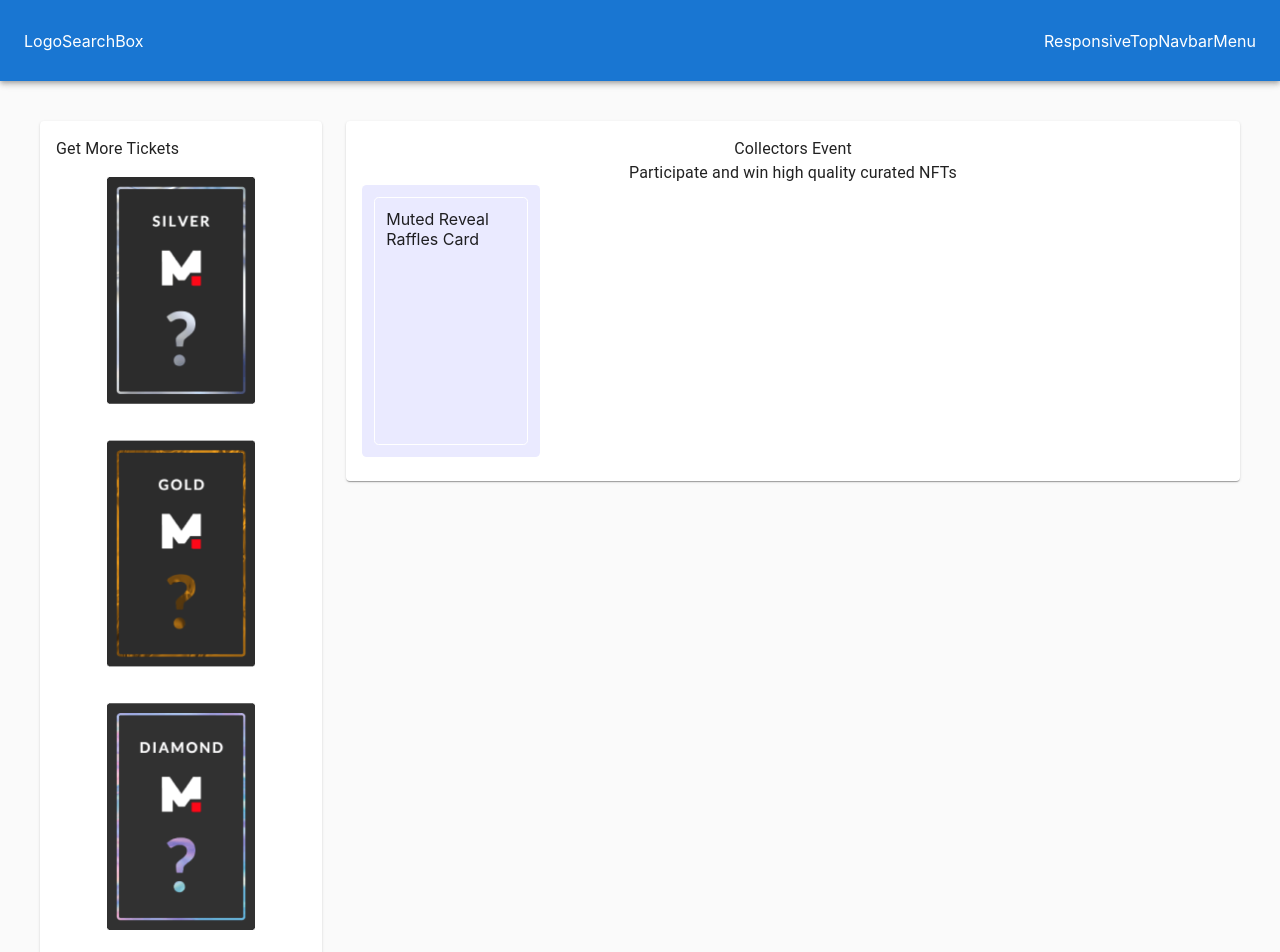
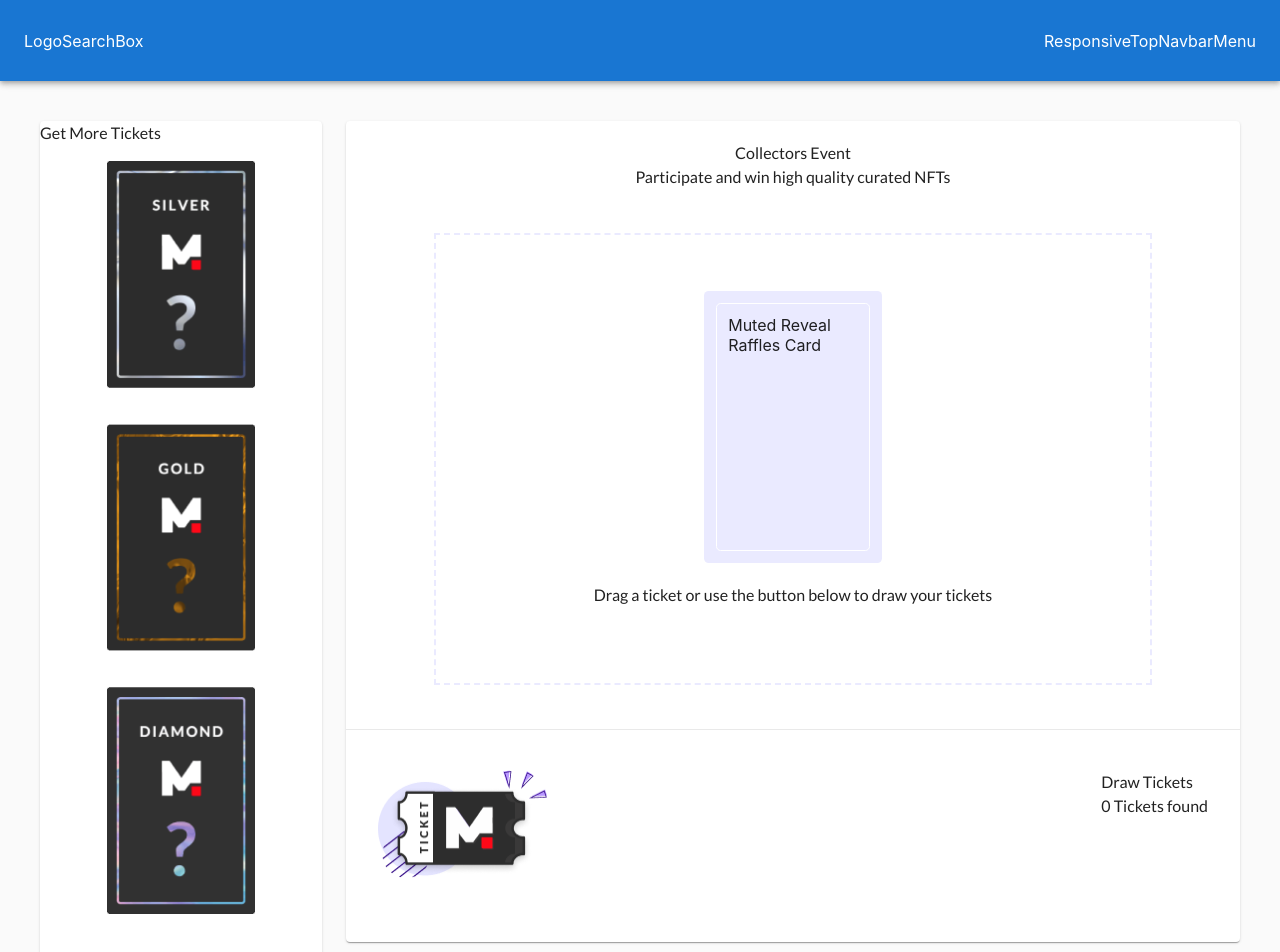
Before and after one commit to vinson14/mintable-project, a Next.js app: page / in a window 1280 px wide. Shown: the top 952 px of the page. Built offline with nearby package versions, Linux system fonts and the light colour scheme.

Commit message:
Implemented ticket text

```diff
--- a/components/stateless/containers/card-container.js
+++ b/components/stateless/containers/card-container.js
@@ -3,7 +3,7 @@ import { Card, CardContent } from "@mui/material";
 const CardContainer = ({ children }) => {
   return (
     <Card>
-      <CardContent>{children}</CardContent>
+      <CardContent sx={{ p: 0 }}>{children}</CardContent>
     </Card>
   );
 };
--- /dev/null
+++ b/components/stateless/containers/raffles-reveal-main-section-container.js
@@ -0,0 +1,22 @@
+import { Box } from "@mui/material";
+
+const RafflesRevealMainSectionContainer = ({ children }) => {
+  return (
+    <Box sx={{ py: 5.5, px: 11, width: "100%" }}>
+      <Box
+        sx={{
+          border: "2px dashed #EAEAFF",
+          py: 7,
+          display: "flex",
+          flexDirection: "column",
+          justifyContent: "center",
+          alignItems: "center",
+        }}
+      >
+        {children}
+      </Box>
+    </Box>
+  );
+};
+
+export default RafflesRevealMainSectionContainer;
--- /dev/null
+++ b/components/stateless/containers/raffles-reveal-ticket-section-container.js
@@ -0,0 +1,11 @@
+import { Box } from "@mui/material";
+
+const RafflesRevealTicketSectionContainer = ({ children }) => {
+  return (
+    <Box sx={{ display: "flex", justifyContent: "space-between", borderTop: "1px solid #E9E9E9", py: 5, px: 4 }}>
+      {children}
+    </Box>
+  );
+};
+
+export default RafflesRevealTicketSectionContainer;
--- /dev/null
+++ b/components/stateless/logo/ticket-logo.js
@@ -0,0 +1,8 @@
+import Image from "next/image";
+import { TICKET_LOGO_HEIGHT, TICKET_LOGO_WIDTH } from "../../../constants/dimensions";
+
+const TicketLogo = () => {
+  return <Image src="/ticket.png" alt="Ticket Logo" height={TICKET_LOGO_HEIGHT} width={TICKET_LOGO_WIDTH} />;
+};
+
+export default TicketLogo;
--- a/components/stateless/typography/raffles-reveal-header.js
+++ b/components/stateless/typography/raffles-reveal-header.js
@@ -2,7 +2,7 @@ import { Box, Typography } from "@mui/material";
 
 const RafflesRevealHeader = ({ title, caption }) => {
   return (
-    <Box>
+    <Box mt={2.5}>
       <Typography align="center">{title}</Typography>
       <Typography align="center">{caption}</Typography>
     </Box>
--- /dev/null
+++ b/components/stateless/typography/raffles-reveal-main-section-caption.js
@@ -0,0 +1,11 @@
+import { Typography } from "@mui/material";
+
+const RafflesRevealMainSectionCaption = ({ children }) => {
+  return (
+    <Typography my={2.5} align="center">
+      {children}
+    </Typography>
+  );
+};
+
+export default RafflesRevealMainSectionCaption;
--- /dev/null
+++ b/components/stateless/typography/raffles-reveal-ticket-section-text.js
@@ -0,0 +1,15 @@
+import { Typography } from "@mui/material";
+import { Box } from "@mui/system";
+import { TICKET_SECTION_CAPTION } from "../../../constants/dimensions";
+
+const RafflesRevealTicketSectionText = ({ numTickets }) => {
+  return (
+    <Box>
+      <Typography>Draw Tickets</Typography>
+      <Typography>{numTickets} Tickets found</Typography>
+      <Typography>{TICKET_SECTION_CAPTION}</Typography>
+    </Box>
+  );
+};
+
+export default RafflesRevealTicketSectionText;
--- a/constants/dimensions.js
+++ b/constants/dimensions.js
@@ -11,3 +11,6 @@ export const RAFFLES_LIST_CARD_HEIGHT = 227.71;
 export const RAFFLES_LIST_CARD_WIDTH = 148.9;
 export const RAFFLES_LIST_CONTAINER_BORDER_RADIUS = "12px";
 export const DEFAULT_BG_COLOR = "#FAFAFA";
+export const RAFFLES_REVEAL_MAIN_SECTION_DOTTED_BORDER = "2px dashed #EAEAFF";
+export const TICKET_LOGO_HEIGHT = 108.19;
+export const TICKET_LOGO_WIDTH = 169;
--- a/constants/strings.js
+++ b/constants/strings.js
@@ -1,2 +1,3 @@
 export const RAFFLES_REVEAL_HEADER_TITLE = "Collectors Event";
 export const RAFFLES_REVEAL_HEADER_CAPTION = "Participate and win high quality curated NFTs";
+export const RAFFLES_REVEAL_MAIN_SECTION_CAPTION = "Drag a ticket or use the button below to draw your tickets";
--- a/pages/_app.js
+++ b/pages/_app.js
@@ -1,7 +1,17 @@
-import '../styles/globals.css'
+import "../styles/globals.css";
+import { createTheme, ThemeProvider } from "@mui/material/styles";
 
 function MyApp({ Component, pageProps }) {
-  return <Component {...pageProps} />
+  const theme = createTheme({
+    typography: {
+      fontFamily: "'Lato', sans-serif",
+    },
+  });
+  return (
+    <ThemeProvider theme={theme}>
+      <Component {...pageProps} />;
+    </ThemeProvider>
+  );
 }
 
-export default MyApp
+export default MyApp;
--- a/pages/index.js
+++ b/pages/index.js
@@ -6,11 +6,23 @@ import RafflesRevealContainer from "../components/stateless/containers/raffles-r
 import RafflesListHeader from "../components/stateless/typography/raffles-list-header";
 import RafflesListing from "../components/stateless/containers/raffles-listing";
 import RafflesRevealHeader from "../components/stateless/typography/raffles-reveal-header";
-import { RAFFLES_REVEAL_HEADER_CAPTION, RAFFLES_REVEAL_HEADER_TITLE } from "../constants/strings";
+import {
+  RAFFLES_REVEAL_HEADER_CAPTION,
+  RAFFLES_REVEAL_HEADER_TITLE,
+  RAFFLES_REVEAL_MAIN_SECTION_CAPTION,
+} from "../constants/strings";
 import MutedRevealRafflesCard from "../components/stateless/raffles/muted-reveal-raffles-card";
 import PageContainer from "../components/stateless/containers/page-container";
+import RafflesRevealMainSectionContainer from "../components/stateless/containers/raffles-reveal-main-section-container";
+import RafflesRevealMainSectionCaption from "../components/stateless/typography/raffles-reveal-main-section-caption";
+import RafflesRevealTicketSectionContainer from "../components/stateless/containers/raffles-reveal-ticket-section-container";
+import TicketLogo from "../components/stateless/logo/ticket-logo";
+import RafflesRevealTicketSectionText from "../components/stateless/typography/raffles-reveal-ticket-section-text";
+import { useState } from "react";
 
 const HomePage = () => {
+  const [numTickets, setNumTickets] = useState(0);
+
   return (
     <PageContainer>
       <TopNavbar />
@@ -21,7 +33,14 @@ const HomePage = () => {
         </RafflesListContainer>
         <RafflesRevealContainer>
           <RafflesRevealHeader title={RAFFLES_REVEAL_HEADER_TITLE} caption={RAFFLES_REVEAL_HEADER_CAPTION} />
-          <MutedRevealRafflesCard />
+          <RafflesRevealMainSectionContainer>
+            <MutedRevealRafflesCard />
+            <RafflesRevealMainSectionCaption>{RAFFLES_REVEAL_MAIN_SECTION_CAPTION}</RafflesRevealMainSectionCaption>
+          </RafflesRevealMainSectionContainer>
+          <RafflesRevealTicketSectionContainer>
+            <TicketLogo />
+            <RafflesRevealTicketSectionText numTickets={numTickets} />
+          </RafflesRevealTicketSectionContainer>
         </RafflesRevealContainer>
       </MainContainer>
     </PageContainer>
--- a/styles/globals.css
+++ b/styles/globals.css
@@ -1,9 +1,10 @@
+@import url("https://fonts.googleapis.com/css2?family=Lato:ital,wght@0,100;0,300;0,400;0,700;0,900;1,100;1,300;1,400;1,700;1,900&display=swap");
 html,
 body {
   padding: 0;
   margin: 0;
-  font-family: -apple-system, BlinkMacSystemFont, Segoe UI, Roboto, Oxygen,
-    Ubuntu, Cantarell, Fira Sans, Droid Sans, Helvetica Neue, sans-serif;
+  font-family: -apple-system, BlinkMacSystemFont, Segoe UI, Roboto, Oxygen, Ubuntu, Cantarell, Fira Sans, Droid Sans,
+    Helvetica Neue, sans-serif;
 }
 
 a {
```
